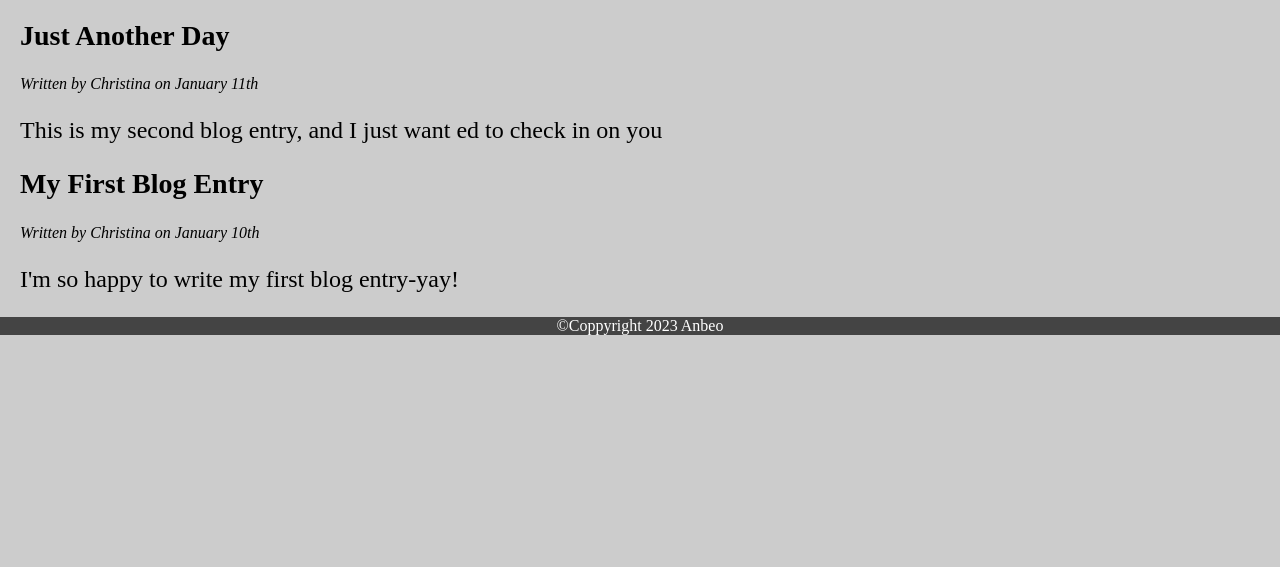
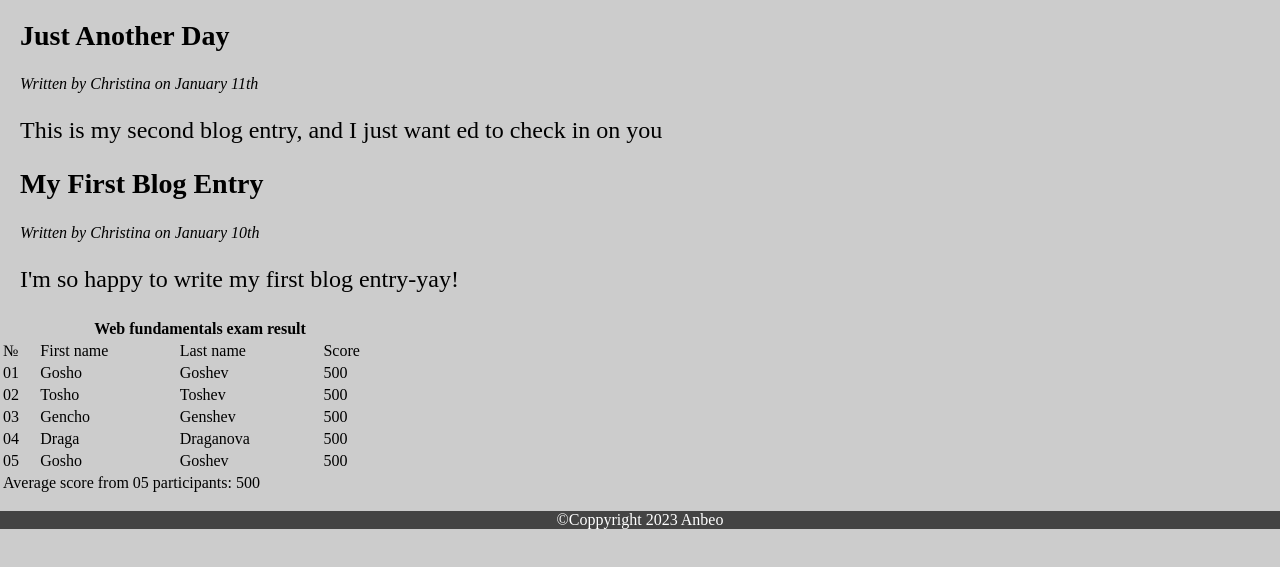
Before and after one commit to anbeoo1112/Thuchanh1, a plain HTML site: page index.html in a window 1280 px wide. Shown: the part 83-650 px from the top of the page. Drawn offline with Linux system fonts and the light colour scheme.

Commit message:
Update index.html

```diff
--- a/index.html
+++ b/index.html
@@ -23,6 +23,50 @@
             <p class="p1">Written by Christina on January 10th</p>
             <p class="p2">I'm so happy to write my first blog entry-yay!</p>
         </section>
+        <table colspan="4" style="width: 400px;">
+           <tr><th colspan="4">Web fundamentals exam result</th></tr>
+
+           <tr>
+                <td class="bold">№</td>
+                <td class="bold">First name</td>
+                <td class="bold">Last name</td>
+                <td class="bold">Score</td>
+           </tr>
+           <tr>
+                <td>01</td>
+                <td>Gosho</td>
+                <td>Goshev</td>
+                <td>500</td>
+           </tr>
+           <tr>
+            <td>02</td>
+            <td>Tosho</td>
+            <td>Toshev</td>
+            <td>500</td>
+           </tr>
+           <tr>
+            <td>03</td>
+            <td>Gencho</td>
+            <td>Genshev</td>
+            <td>500</td>
+           </tr>
+           <tr>
+            <td>04</td>
+            <td>Draga</td>
+            <td>Draganova</td>
+            <td>500</td>
+           </tr>
+           <tr>
+            <td>05</td>
+            <td>Gosho</td>
+            <td>Goshev</td>
+            <td>500</td>
+           </tr>
+           <tr>
+            <td class="result" colspan="4">Average score from 05 participants: 500</td>
+           </tr>
+
+        </table>
 
     </body>
     <footer>
```
